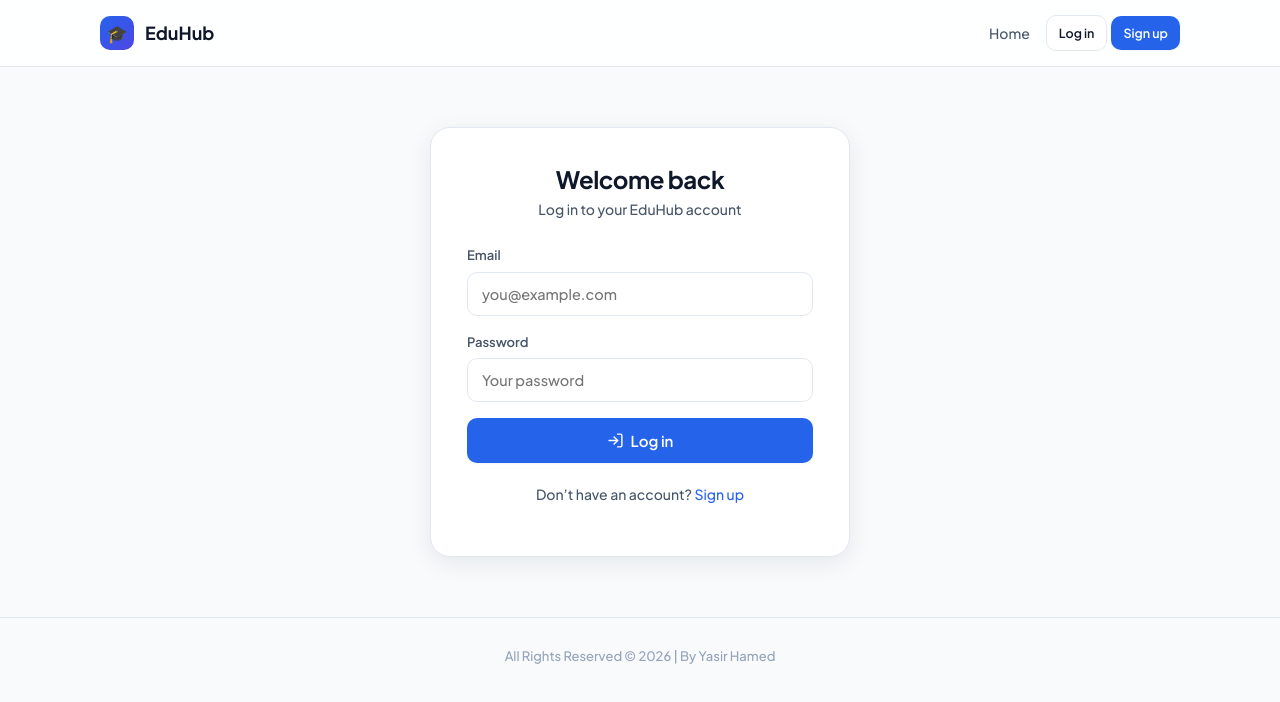
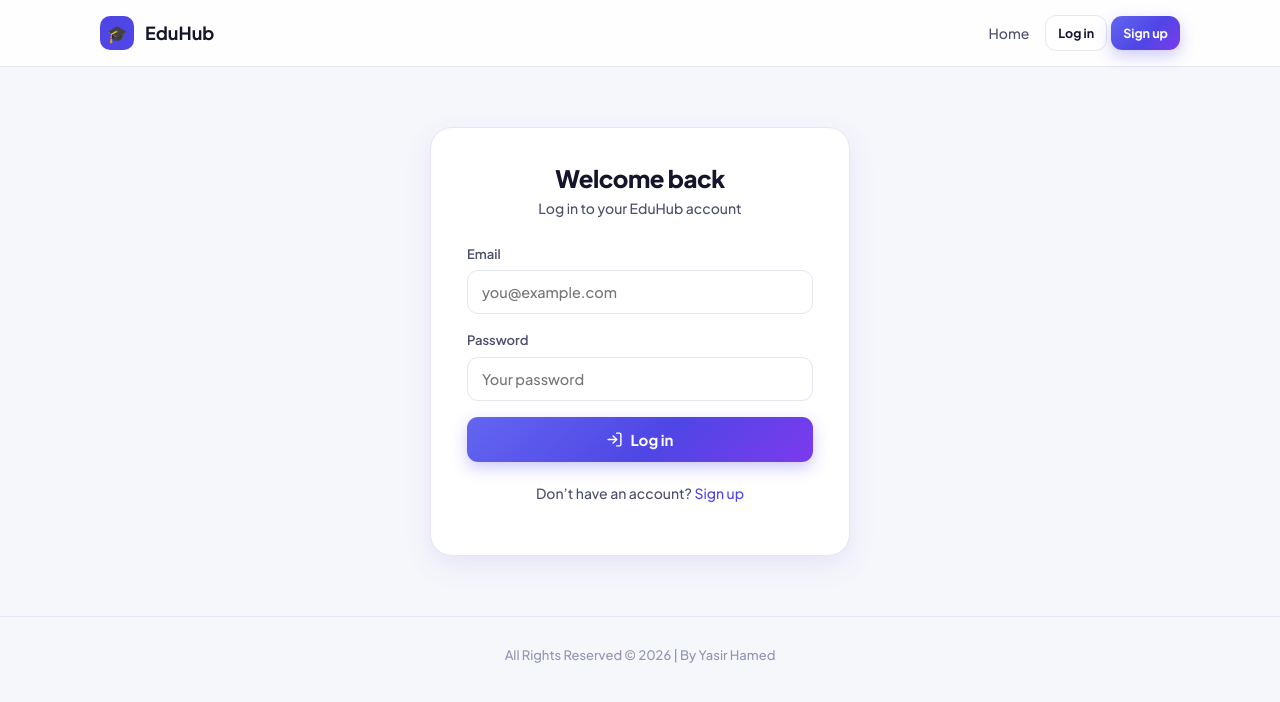
Before and after one commit to yasirhamed18/eduhub2, a Next.js app in the folder frontend/: page /login in a window 1280 px wide. Shown: the top 702 px of the page. Built offline with nearby package versions, Linux system fonts and the light colour scheme; no server answers.

Commit message:
Update globals.css

```diff
--- a/frontend/src/app/globals.css
+++ b/frontend/src/app/globals.css
@@ -1,20 +1,22 @@
 :root {
-  --bg: #f8fafc;
+  --bg: #f6f7fb;
   --card: #ffffff;
-  --surface: #f1f5f9;
-  --border: #e2e8f0;
-  --border-strong: #cbd5e1;
-
-  --text: #0f172a;
-  --text-soft: #475569;
-  --text-faint: #94a3b8;
-
-  --primary: #2563eb;
-  --primary-dark: #1d4ed8;
-  --primary-soft: #dbeafe;
-  --primary-faint: #eff6ff;
+  --surface: #f1f2fb;
+  --border: #e4e6f3;
+  --border-strong: #c9cce8;
+
+  --text: #14152b;
+  --text-soft: #4c4f6b;
+  --text-faint: #9295b3;
+
+  --primary: #4f46e5;
+  --primary-dark: #4338ca;
+  --primary-soft: #e6e4fd;
+  --primary-faint: #f2f1fe;
+  --primary-gradient: linear-gradient(135deg, #6366f1 0%, #4f46e5 55%, #7c3aed 100%);
 
   --indigo: #4f46e5;
+  --accent: #ec4899;
   --success: #16a34a;
   --success-soft: #f0fdf4;
   --danger: #dc2626;
@@ -22,14 +24,15 @@
   --warning: #d97706;
   --warning-soft: #fffbeb;
 
-  --radius: 14px;
-  --radius-sm: 10px;
-  --radius-lg: 20px;
-  --shadow-sm: 0 1px 2px rgba(15, 23, 42, 0.05);
-  --shadow-md: 0 6px 24px rgba(15, 23, 42, 0.08);
-  --shadow-lg: 0 18px 50px rgba(15, 23, 42, 0.18);
-
-  --font-sans: 'Inter', -apple-system, BlinkMacSystemFont, 'Segoe UI', Roboto, sans-serif;
+  --radius: 16px;
+  --radius-sm: 11px;
+  --radius-lg: 22px;
+  --shadow-sm: 0 1px 2px rgba(20, 21, 43, 0.06);
+  --shadow-md: 0 10px 28px rgba(79, 70, 229, 0.10);
+  --shadow-lg: 0 22px 56px rgba(79, 70, 229, 0.22);
+  --ease: cubic-bezier(0.22, 1, 0.36, 1);
+
+  --font-sans: 'Plus Jakarta Sans', -apple-system, BlinkMacSystemFont, 'Segoe UI', Roboto, sans-serif;
   --font-mono: 'JetBrains Mono', ui-monospace, SFMono-Regular, monospace;
 }
 
@@ -44,6 +47,7 @@ html {
 body {
   margin: 0;
   font-family: var(--font-sans);
+  font-weight: 500;
   background: var(--bg);
   color: var(--text);
   line-height: 1.6;
@@ -55,9 +59,10 @@ h2,
 h3,
 h4 {
   color: var(--text);
-  line-height: 1.25;
+  line-height: 1.2;
   margin: 0 0 0.5em;
   letter-spacing: -0.02em;
+  font-weight: 800;
 }
 
 p {
@@ -67,10 +72,12 @@ p {
 a {
   color: var(--primary);
   text-decoration: none;
+  transition: color 0.15s var(--ease);
 }
 
 a:hover {
   text-decoration: none;
+  color: var(--primary-dark);
 }
 
 button {
@@ -94,10 +101,22 @@ select {
   border-radius: 4px;
 }
 
+@keyframes fadeInUp {
+  from {
+    opacity: 0;
+    transform: translateY(10px);
+  }
+  to {
+    opacity: 1;
+    transform: translateY(0);
+  }
+}
+
 .container {
   max-width: 1120px;
   margin: 0 auto;
   padding: 0 20px;
+  animation: fadeInUp 0.5s var(--ease) both;
 }
 
 /* Header */
@@ -185,25 +204,26 @@ select {
   gap: 7px;
   padding: 10px 18px;
   border-radius: var(--radius-sm);
-  font-weight: 600;
+  font-weight: 700;
   font-size: 14px;
-  transition: background 0.15s ease, transform 0.12s ease, box-shadow 0.15s ease, border-color 0.15s ease;
+  transition: background 0.2s var(--ease), transform 0.2s var(--ease), box-shadow 0.2s var(--ease), border-color 0.2s var(--ease);
   white-space: nowrap;
 }
 
 .btn:active {
-  transform: translateY(0);
+  transform: scale(0.97);
 }
 
 .btn-primary {
-  background: var(--primary);
+  background: var(--primary-gradient);
   color: #fff;
-  box-shadow: var(--shadow-sm);
+  box-shadow: 0 6px 16px rgba(79, 70, 229, 0.28);
 }
 
 .btn-primary:hover {
-  background: var(--primary-dark);
-  transform: translateY(-1px);
+  filter: brightness(1.06);
+  box-shadow: 0 10px 24px rgba(79, 70, 229, 0.36);
+  transform: translateY(-2px);
 }
 
 .btn-primary:disabled {
@@ -220,6 +240,8 @@ select {
 
 .btn-ghost:hover {
   background: var(--surface);
+  border-color: var(--border-strong);
+  transform: translateY(-1px);
 }
 
 .btn-soft {
@@ -275,7 +297,9 @@ select {
 /* Hero */
 .hero {
   text-align: center;
-  padding: 56px 20px 32px;
+  padding: 64px 20px 40px;
+  background: radial-gradient(circle at 50% 0%, var(--primary-faint) 0%, transparent 60%);
+  border-radius: var(--radius-lg);
 }
 
 .hero-badge {
@@ -293,8 +317,12 @@ select {
 
 .hero h1 {
   font-size: clamp(32px, 5vw, 48px);
-  font-weight: 700;
+  font-weight: 800;
   margin-bottom: 14px;
+  background: var(--primary-gradient);
+  -webkit-background-clip: text;
+  background-clip: text;
+  color: transparent;
 }
 
 .hero-sub {
@@ -313,17 +341,19 @@ select {
 .search-wrap input {
   width: 100%;
   padding: 15px 18px 15px 46px;
-  border-radius: 12px;
+  border-radius: 14px;
   border: 1.5px solid var(--border);
   background: var(--card);
   font-size: 15px;
+  font-weight: 500;
   box-shadow: var(--shadow-sm);
+  transition: border-color 0.2s var(--ease), box-shadow 0.2s var(--ease);
 }
 
 .search-wrap input:focus {
   outline: none;
   border-color: var(--primary);
-  box-shadow: 0 0 0 4px var(--primary-soft);
+  box-shadow: 0 0 0 5px var(--primary-soft);
 }
 
 .search-wrap .icn {
@@ -389,14 +419,14 @@ select {
   background: var(--card);
   border: 1px solid var(--border);
   box-shadow: var(--shadow-sm);
-  transition: transform 0.16s ease, box-shadow 0.16s ease, border-color 0.16s ease;
+  transition: transform 0.25s var(--ease), box-shadow 0.25s var(--ease), border-color 0.25s var(--ease);
   color: var(--text);
 }
 
 .cat-card:hover {
-  transform: translateY(-3px);
+  transform: translateY(-4px) scale(1.015);
   box-shadow: var(--shadow-md);
-  border-color: var(--border-strong);
+  border-color: var(--primary-soft);
 }
 
 .cat-icon {
@@ -417,7 +447,7 @@ select {
 }
 
 .cat-label {
-  font-weight: 600;
+  font-weight: 700;
   font-size: 15.5px;
   display: block;
 }
@@ -490,12 +520,13 @@ select {
   align-items: flex-start;
   gap: 16px;
   flex-wrap: wrap;
-  transition: box-shadow 0.15s ease, border-color 0.15s ease;
+  transition: box-shadow 0.25s var(--ease), border-color 0.25s var(--ease), transform 0.25s var(--ease);
 }
 
 .res-card:hover {
   box-shadow: var(--shadow-md);
-  border-color: var(--border-strong);
+  border-color: var(--primary-soft);
+  transform: translateY(-2px);
 }
 
 .res-icon {
@@ -516,10 +547,11 @@ select {
 }
 
 .res-title {
-  font-weight: 600;
+  font-weight: 700;
   font-size: 16.5px;
   margin: 0 0 8px;
   color: var(--text);
+  transition: color 0.15s var(--ease);
 }
 
 .res-title-link:hover .res-title {
@@ -535,13 +567,19 @@ select {
 
 .chip {
   font-size: 11.5px;
-  font-weight: 600;
-  padding: 3px 9px;
+  font-weight: 700;
+  padding: 4px 10px;
   border-radius: 999px;
   background: var(--surface);
   color: var(--text-soft);
   font-family: var(--font-mono);
   white-space: nowrap;
+  transition: background 0.15s var(--ease), color 0.15s var(--ease);
+}
+
+a.chip:hover {
+  background: var(--primary-soft);
+  color: var(--primary-dark);
 }
 
 .res-desc {
@@ -584,16 +622,22 @@ select {
   color: var(--text-soft);
   padding: 9px 13px;
   border-radius: var(--radius-sm);
-  font-weight: 600;
+  font-weight: 700;
   font-size: 13.5px;
   display: inline-flex;
   align-items: center;
   gap: 6px;
+  transition: background 0.2s var(--ease), color 0.2s var(--ease), border-color 0.2s var(--ease), transform 0.15s var(--ease);
 }
 
 .like-btn:hover {
   background: var(--danger-soft);
   color: var(--danger);
+  transform: translateY(-1px);
+}
+
+.like-btn:active {
+  transform: scale(0.95);
 }
 
 .like-btn.liked {
```
